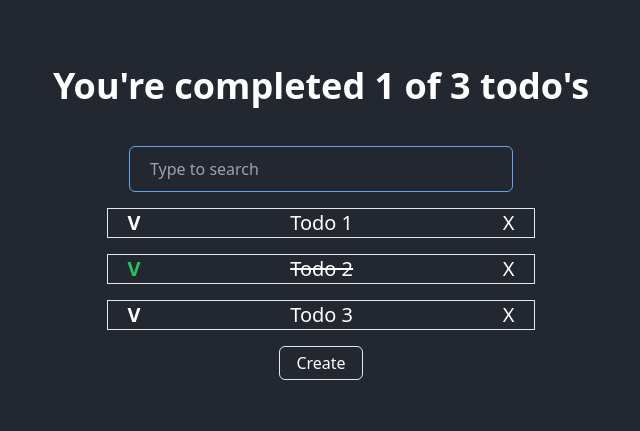
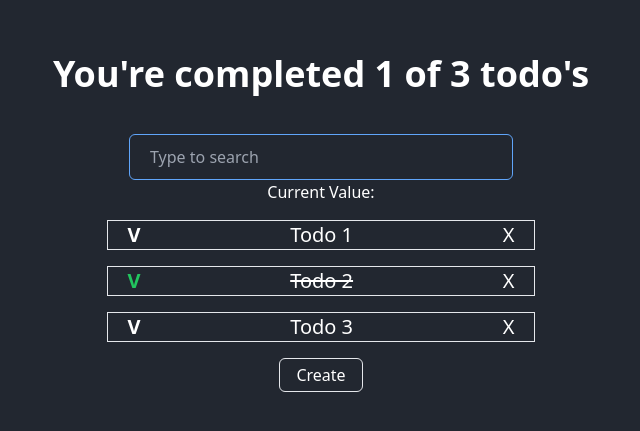
Before and after one commit to bm-jsms/react-todo_react-eco, a React (Vite) app: page / in a window 1280 px wide. Shown: the part 177-608 px from the top of the page, without its empty margins (319-959 px from the left). Built offline with nearby package versions, Linux system fonts and the light colour scheme.

Commit message:
✨ [add] props - handle states

```diff
--- a/src/components/TodoSearch.tsx
+++ b/src/components/TodoSearch.tsx
@@ -1,11 +1,24 @@
-const TodoSearch = () => {
+import { Dispatch } from 'react';
+
+interface TodoSearchType {
+	searchValue: string;
+	setSearchValue: Dispatch<React.SetStateAction<string>>;
+}
+
+const TodoSearch = ({ searchValue, setSearchValue }: TodoSearchType) => {
 	return (
 		<>
 			<input
 				type='text'
+				value={searchValue}
+				onChange={(e) => {
+					setSearchValue(e.target.value);
+				}}
 				placeholder='Type to search'
 				className='w-2/4 bg-transparent rounded-md border py-[10px] px-5 text-dark-6 outline-none transition focus:border-blue-500  active:border-primary focus:bg-slate-700 border-blue-400 bg-slate-800'
 			/>
+
+			<p>Current Value: {searchValue}</p>
 		</>
 	);
 };
```
